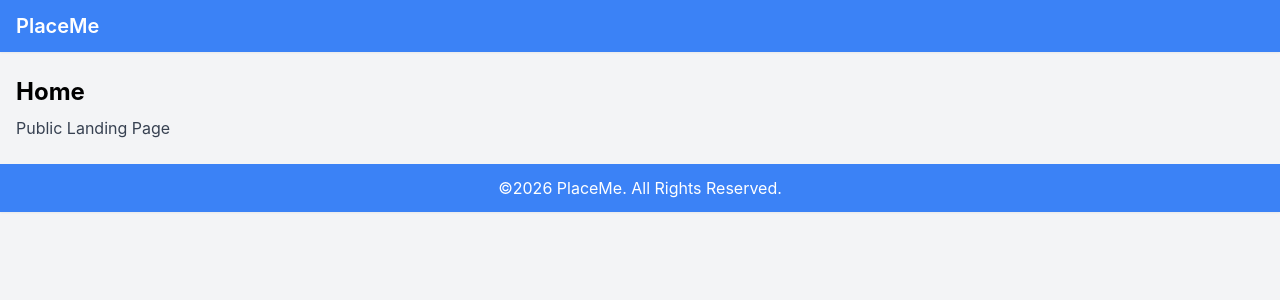
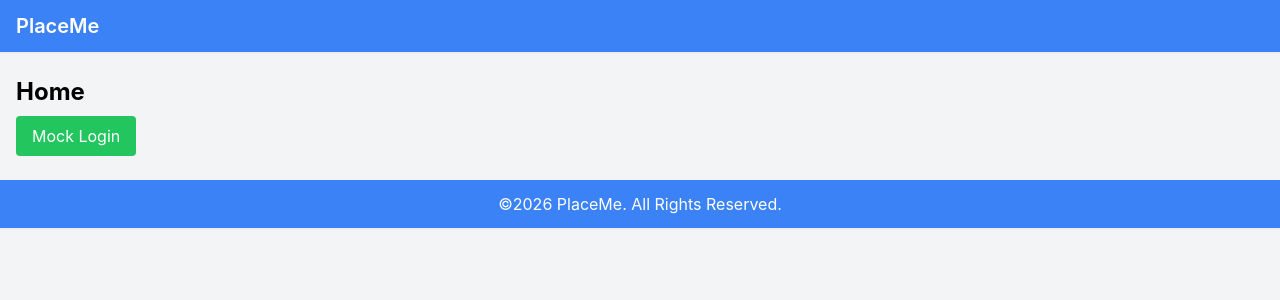
Before and after one commit to theAnshul01/placement-portal-frontend, a React (Create React App) app: page / in a window 1280 px wide. Shown: the top 300 px of the page. Built offline with nearby package versions, Linux system fonts and the light colour scheme.

Commit message:
auth: add auth context foundation

```diff
--- /dev/null
+++ b/src/auth/AuthContext.js
@@ -0,0 +1,29 @@
+import { createContext, useState } from "react";
+
+export const AuthContext = createContext(null)
+
+export const AuthProvider = ({children}) => {
+    const [user, setUser] = useState(null)
+    // user will look like: {id, email, role}
+
+    const login = (userData) => {
+        setUser(userData)
+    }
+
+    const logout = () => {
+        setUser(null)
+    }
+
+    const value = {
+        user,
+        isAuthenticated: !!user,
+        login,
+        logout
+    }
+
+    return (
+        <AuthContext.Provider value={value}>
+            {children}
+        </AuthContext.Provider>
+    )
+}
--- /dev/null
+++ b/src/auth/useAuth.js
@@ -0,0 +1,14 @@
+import { useContext } from "react"
+import { AuthContext } from "./AuthContext"
+
+const useAuth = () => {
+    const context = useContext(AuthContext)
+
+    if(!context){
+        throw new Error("useAuth must be used inside AuthProvider")
+    }
+
+    return context
+}
+
+export default useAuth
--- a/src/index.js
+++ b/src/index.js
@@ -3,12 +3,15 @@ import ReactDOM from 'react-dom/client';
 import './index.css';
 import App from './App';
 import { BrowserRouter } from 'react-router-dom';
+import { AuthProvider } from './auth/AuthContext';
 
 const root = ReactDOM.createRoot(document.getElementById('root'));
 root.render(
   <React.StrictMode>
-    <BrowserRouter>
-      <App />
-    </BrowserRouter>
+    <AuthProvider>
+      <BrowserRouter>
+        <App />
+      </BrowserRouter>
+    </AuthProvider>
   </React.StrictMode>
 );
--- a/src/pages/Home.js
+++ b/src/pages/Home.js
@@ -1,11 +1,38 @@
+import useAuth from "../auth/useAuth"
 
 const Home = () => {
+  const { user, isAuthenticated, login, logout } = useAuth()
+
   return (
     <div>
         <h2 className="text-2xl font-bold mb-2">Home</h2>
-        <p className="text-gray-700">
-            Public Landing Page
-        </p>
+
+        {isAuthenticated ? (
+          <>
+            <p className="text-gray-700 mb-2">
+              Logged in as: <strong>{user.email}</strong>
+              <br/>
+              Role: <strong>{user.role}</strong>
+            </p>
+            <button
+              onClick={logout}
+              className="px-4 py-2 bg-red-600 text-white rounded"
+            >
+              Logout
+            </button>
+          </>
+        ) : (
+          <button
+            onClick={ () => login({
+              id: "1",
+              email: "student@test.com",
+              role: "STUDENT"
+            })}
+            className="px-4 py-2 bg-green-500 text-white rounded"
+          >
+            Mock Login
+          </button>
+        )}
     </div>
   )
 }
```
